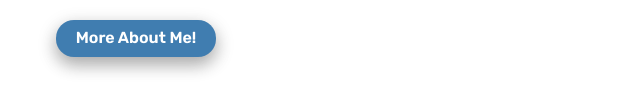
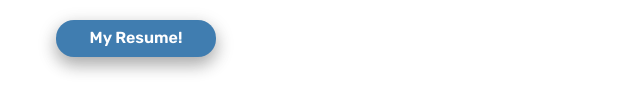
Before and after one commit to Lula-Benni/Personal-Blog, a plain HTML site: page index.html in a window 1280 px wide. Shown: the part 691-800 px from the top of the page, 0-640 px from the left. Drawn offline with nearby package versions, Linux system fonts and the light colour scheme.

Commit message:
Changed the resume button

```diff
--- a/index.html
+++ b/index.html
@@ -69,7 +69,7 @@
             <p>I am a recent graduate from the University of Cape Town with a strong foundation in statistics and programming. Passionate about web and software development, as well as exploring opportunities in data science, I invite you to check out my projects and see how I bring ideas to life.</p>
             <div class="btn">
             <a href="
-            documents/Lulamile Plati's resume.pdf" download=""><button class="button more-about-me-btn">More About Me!</button></a>
+            documents/Lulamile Plati's resume.pdf" download=""><button class="button more-about-me-btn">My Resume!</button></a>
             </div>
         </div>
         <div class="profile-image">
```
